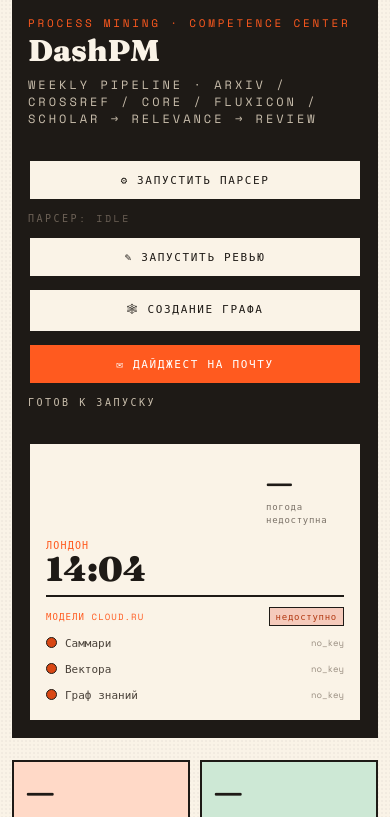
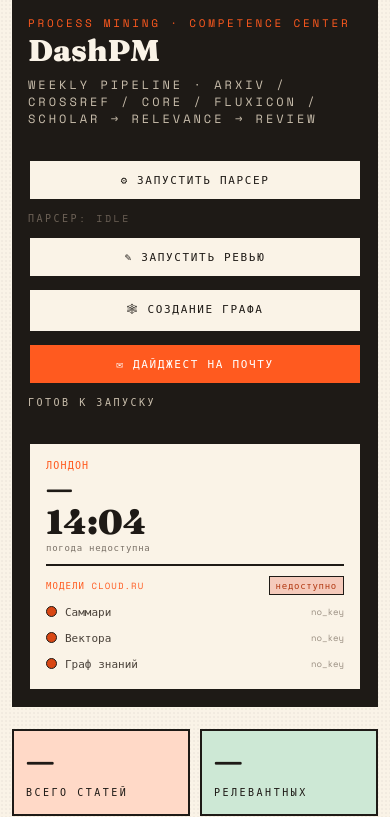
Before and after one commit to paschaGroznyj/PMAnalyze, a FastAPI app: page / in a window 390 px wide. Shown: the part 13-830 px from the top of the page. Run offline with FastAPI, Linux system fonts and the light colour scheme; data that the repository does not hold is empty; parts of the project's set-up code (start-up, migrations or seed data) failed here and were passed over; some libraries are stand-ins or nearby versions.

Commit message:
fix(weather): mobile temp above time with sky icon right; lift desktop icon position

```diff
--- a/templates/dashboard.html
+++ b/templates/dashboard.html
@@ -307,7 +307,7 @@
   .wx-sub{font-family:'Space Mono',monospace; font-size:9px;
     letter-spacing:.08em; color:#7a7167; z-index:2; margin-top:2px}
   /* SVG-статус погоды фоном блока */
-  .wx-sky{position:absolute; right:-12px; top:50%; transform:translateY(-50%);
+  .wx-sky{position:absolute; right:-12px; top:44%; transform:translateY(-50%);
     width:120px; height:120px; opacity:.16; z-index:1; pointer-events:none}
   .wx-sky svg{width:100%; height:100%}
   .wx-main > div{position:relative; z-index:2}
@@ -318,20 +318,29 @@
   }
   @media(max-width:500px){
     .wx-widget{width:100%; margin-top:12px}
-    /* мобилка: иконка справа от времени/температуры, без наездов */
+    /* мобилка: температура над временем, иконка справа */
     .wx-main{
       min-width:0; min-height:96px; overflow:hidden; padding-right:0;
-      display:grid; grid-template-columns:1fr 78px; grid-template-rows:auto auto;
-      column-gap:8px; align-items:center;
+      display:grid; grid-template-columns:1fr 78px;
+      grid-template-rows:auto auto auto auto;
+      grid-template-areas:
+        "city sky"
+        "temp sky"
+        "time sky"
+        "sub  sky";
+      column-gap:8px; row-gap:1px; align-items:center;
     }
-    .wx-main > div:nth-of-type(1){grid-column:1; grid-row:1}
-    .wx-main > div:nth-of-type(2){grid-column:1; grid-row:2}
+    .wx-main > div{display:contents}
+    #wx-city{grid-area:city}
+    #wx-temp{grid-area:temp}
+    #wx-time{grid-area:time}
+    #wx-sub{grid-area:sub}
     .wx-time{font-size:34px}
-    .wx-temp{font-size:30px; margin-top:0}
+    .wx-temp{font-size:30px; margin-top:0; margin-bottom:1px}
     /* иконка строго в правой колонке */
     .wx-sky{
       position:static; right:auto; top:auto; transform:none;
-      grid-column:2; grid-row:1 / span 2;
+      grid-area:sky;
       justify-self:end; align-self:center;
       width:78px; height:78px; opacity:.18;
     }
```
